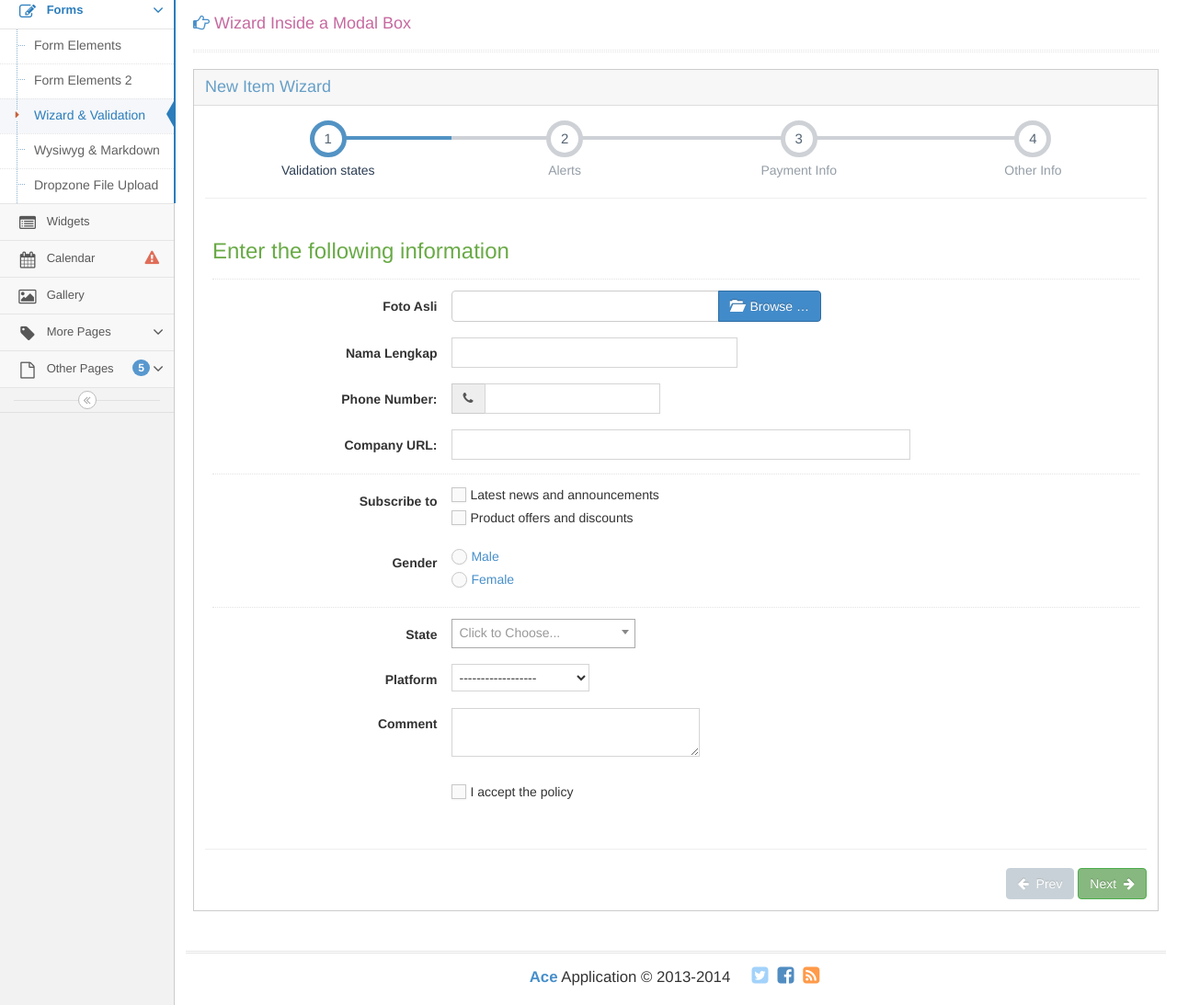
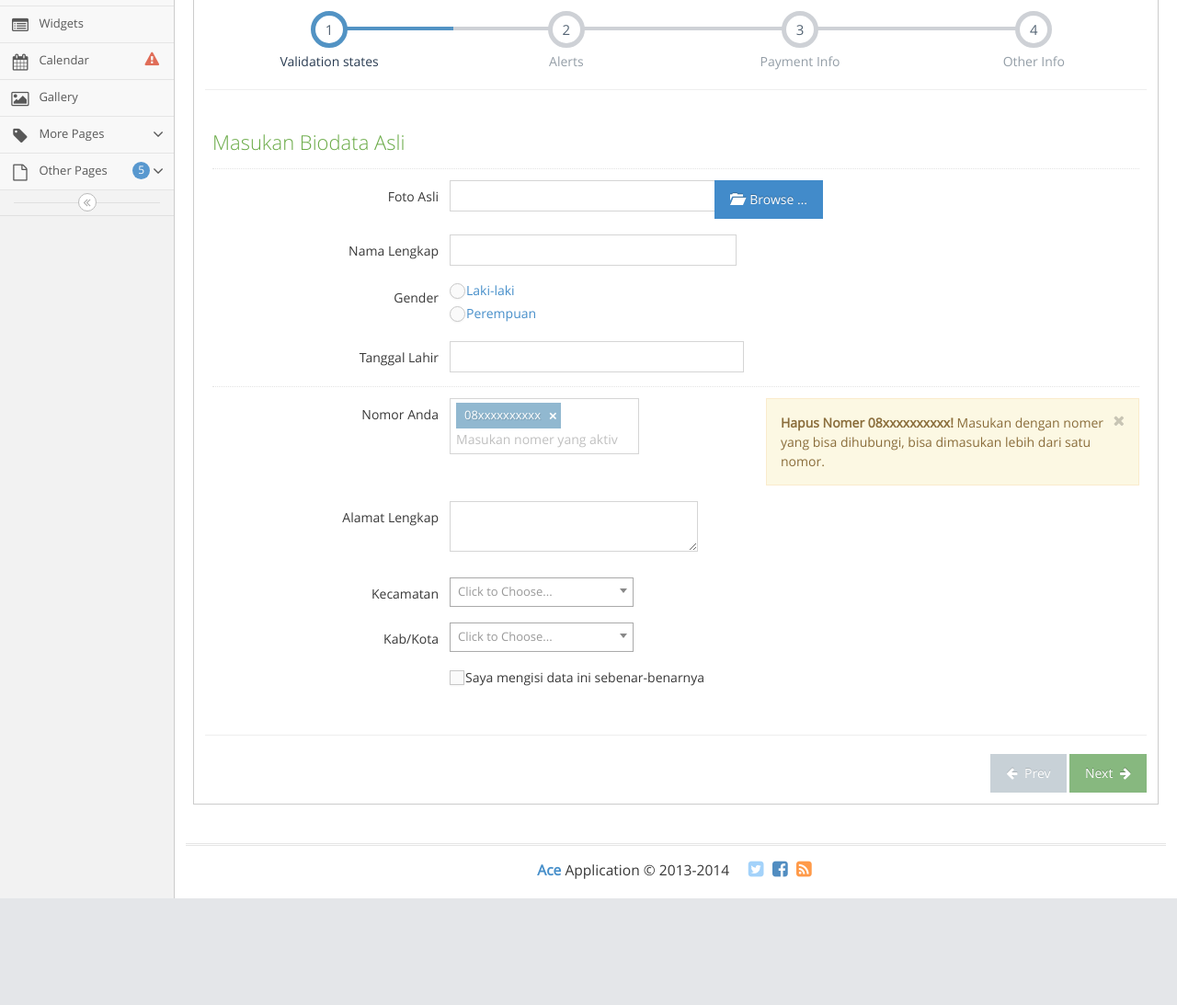
Before and after one commit to salamflamo/urut, a plain HTML site: page pelapak/fix/form-biodata.html in a window 1280 px wide. Shown: the part 239-1332 px from the top of the page at 92% size. After the commit the page ends 1216 px from the top, so only its background shows below. Drawn offline with nearby package versions, Linux system fonts and the light colour scheme; files whose address does not match are found by name.

Commit message:
menyelesaikan form biodata

```diff
--- a/pelapak/fix/form-biodata.html
+++ b/pelapak/fix/form-biodata.html
@@ -44,7 +44,7 @@
 		<![endif]-->
 
 		<!-- tambahan -->
-		<link href="https://maxcdn.bootstrapcdn.com/bootstrap/3.3.7/css/bootstrap.min.css" rel="stylesheet">
+		<!-- <link href="https://maxcdn.bootstrapcdn.com/bootstrap/3.3.7/css/bootstrap.min.css" rel="stylesheet"> -->
     <link href="avatar2/css/fileinput.css" media="all" rel="stylesheet" type="text/css"/>
     <link href="avatar2//themes/explorer/theme.css" media="all" rel="stylesheet" type="text/css"/>
     <script src="http://ajax.googleapis.com/ajax/libs/jquery/2.1.1/jquery.min.js"></script>
@@ -52,6 +52,12 @@
     <script src="avatar2//js/fileinput.js" type="text/javascript"></script>
     <script src="avatar2//themes/explorer/theme.js" type="text/javascript"></script>
     <!-- <script src="https://maxcdn.bootstrapcdn.com/bootstrap/3.3.7/js/bootstrap.min.js" type="text/javascript"></script> -->
+
+		<!-- tags input -->
+		<link rel="stylesheet" href="assets/css/jquery-ui.custom.min.css" />
+		<link rel="stylesheet" href="assets/css/chosen.min.css" />
+		<!-- date-picker -->
+		<link rel="stylesheet" href="assets/css/bootstrap-datepicker3.min.css" />
 	</head>
 
 	<body class="no-skin">
@@ -653,7 +659,7 @@
 						</ul>
 					</li>
 
-					<li class="active open">
+					<li class="">
 						<a href="#" class="dropdown-toggle">
 							<i class="menu-icon fa fa-pencil-square-o"></i>
 							<span class="menu-text"> Forms </span>
@@ -682,7 +688,7 @@
 								<b class="arrow"></b>
 							</li>
 
-							<li class="active">
+							<li class="">
 								<a href="form-wizard.html">
 									<i class="menu-icon fa fa-caret-right"></i>
 									Wizard &amp; Validation
@@ -1005,11 +1011,6 @@
 						<div class="row">
 							<div class="col-xs-12">
 								<!-- PAGE CONTENT BEGINS -->
-								<h4 class="lighter">
-									<i class="ace-icon fa fa-hand-o-right icon-animated-hand-pointer blue"></i>
-									<a href="#modal-wizard" data-toggle="modal" class="pink"> Wizard Inside a Modal Box </a>
-								</h4>
-
 								<div class="hr hr-18 hr-double dotted"></div>
 
 								<div class="widget-box">
@@ -1028,6 +1029,7 @@
 										</div> -->
 									</div>
 
+								<form class="form-horizontal " id="" method="post" enctype="multipart/form-data">
 									<div class="widget-body">
 										<div class="widget-main">
 											<div id="fuelux-wizard-container">
@@ -1056,75 +1058,9 @@
 												</div>
 
 												<hr />
-
 												<div class="step-content pos-rel">
 													<div class="step-pane active" data-step="1">
-														<h3 class="lighter block green">Enter the following information</h3>
-
-														<!-- <form class="form-horizontal" id="sample-form">
-															<div class="form-group has-warning">
-																<label for="inputWarning" class="col-xs-12 col-sm-3 control-label no-padding-right">Input with warning</label>
-
-																<div class="col-xs-12 col-sm-5">
-																	<span class="block input-icon input-icon-right">
-																		<input type="text" id="inputWarning" class="width-100" />
-																		<i class="ace-icon fa fa-leaf"></i>
-																	</span>
-																</div>
-																<div class="help-block col-xs-12 col-sm-reset inline"> Warning tip help! </div>
-															</div>
-
-															<div class="form-group has-error">
-																<label for="inputError" class="col-xs-12 col-sm-3 col-md-3 control-label no-padding-right">Input with error</label>
-
-																<div class="col-xs-12 col-sm-5">
-																	<span class="block input-icon input-icon-right">
-																		<input type="text" id="inputError" class="width-100" />
-																		<i class="ace-icon fa fa-times-circle"></i>
-																	</span>
-																</div>
-																<div class="help-block col-xs-12 col-sm-reset inline"> Error tip help! </div>
-															</div>
-
-															<div class="form-group has-success">
-																<label for="inputSuccess" class="col-xs-12 col-sm-3 control-label no-padding-right">Input with success</label>
-
-																<div class="col-xs-12 col-sm-5">
-																	<span class="block input-icon input-icon-right">
-																		<input type="text" id="inputSuccess" class="width-100" />
-																		<i class="ace-icon fa fa-check-circle"></i>
-																	</span>
-																</div>
-																<div class="help-block col-xs-12 col-sm-reset inline"> Success tip help! </div>
-															</div>
-
-															<div class="form-group has-info">
-																<label for="inputInfo" class="col-xs-12 col-sm-3 control-label no-padding-right">Input with info</label>
-
-																<div class="col-xs-12 col-sm-5">
-																	<span class="block input-icon input-icon-right">
-																		<input type="text" id="inputInfo" class="width-100" />
-																		<i class="ace-icon fa fa-info-circle"></i>
-																	</span>
-																</div>
-																<div class="help-block col-xs-12 col-sm-reset inline"> Info tip help! </div>
-															</div>
-
-															<div class="form-group">
-																<label for="inputError2" class="col-xs-12 col-sm-3 control-label no-padding-right">Input with error</label>
-
-																<div class="col-xs-12 col-sm-5">
-																	<span class="input-icon block">
-																		<input type="text" id="inputError2" class="width-100" />
-																		<i class="ace-icon fa fa-times-circle red"></i>
-																	</span>
-																</div>
-																<div class="help-block col-xs-12 col-sm-reset inline"> Error tip help! </div>
-															</div>
-														</form> -->
-
-														<form class="form-horizontal " id="" method="post" enctype="multipart/form-data">
-
+														<h3 class="lighter block green">Masukan Biodata Asli</h3>
 															<div class="hr hr-dotted"></div>
 															<div class="form-group">
 																<label for="image" class="control-label col-xs-12 col-sm-3 no-padding-right">Foto Asli</label>
@@ -1137,91 +1073,71 @@
 															<div class="space-2"></div>
 															<div class="form-group">
 																<label class="control-label col-xs-12 col-sm-3 no-padding-right" for="name">Nama Lengkap</label>
-
 																<div class="col-xs-12 col-sm-9">
 																	<div class="clearfix">
 																		<input type="text" id="name" name="name" class="col-xs-12 col-sm-5" />
 																	</div>
 																</div>
 															</div>
-
 															<div class="space-2"></div>
-
 															<div class="form-group">
-																<label class="control-label col-xs-12 col-sm-3 no-padding-right" for="phone">Phone Number:</label>
-
-																<div class="col-xs-12 col-sm-9">
-																	<div class="input-group">
-																		<span class="input-group-addon">
-																			<i class="ace-icon fa fa-phone"></i>
-																		</span>
-
-																		<input type="tel" id="phone" name="phone" />
-																	</div>
-																</div>
-															</div>
-
-															<div class="space-2"></div>
-
-															<div class="form-group">
-																<label class="control-label col-xs-12 col-sm-3 no-padding-right" for="url">Company URL:</label>
-
-																<div class="col-xs-12 col-sm-9">
-																	<div class="clearfix">
-																		<input type="url" id="url" name="url" class="col-xs-12 col-sm-8" />
-																	</div>
-																</div>
-															</div>
-
-															<div class="hr hr-dotted"></div>
-
-															<div class="form-group">
-																<label class="control-label col-xs-12 col-sm-3 no-padding-right">Subscribe to</label>
-
+																<label class="control-label col-xs-12 col-sm-3 no-padding-right">Gender</label>
 																<div class="col-xs-12 col-sm-9">
 																	<div>
-																		<label>
-																			<input name="subscription" value="1" type="checkbox" class="ace" />
-																			<span class="lbl"> Latest news and announcements</span>
+																		<label class="line-height-1 blue">
+																			<input name="gender" value="1" type="radio" class="ace" />
+																			<span class="lbl">Laki-laki</span>
 																		</label>
 																	</div>
-
 																	<div>
-																		<label>
-																			<input name="subscription" value="2" type="checkbox" class="ace" />
-																			<span class="lbl"> Product offers and discounts</span>
+																		<label class="line-height-1 blue">
+																			<input name="gender" value="2" type="radio" class="ace" />
+																			<span class="lbl">Perempuan</span>
 																		</label>
 																	</div>
 																</div>
 															</div>
-
+															<div class="form-group">
+																<label class="control-label col-xs-12 col-sm-3 no-padding-right" for="tgl">Tanggal Lahir</label>
+																<div class="col-xs-12 col-sm-4">
+																	<input class="form-control date-picker" id="id-date-picker-1" type="text" data-date-format="dd-mm-yyyy" />
+																</div>
+
+															</div>
+															<div class="hr hr-dotted"></div>
+															<div class="form-group">
+																<label class="col-sm-3 control-label no-padding-right" for="form-field-tags">Nomor Anda</label>
+
+																<div class="col-sm-4">
+																	<div class="inline">
+																		<input type="text" name="tags" id="form-field-tags" value="" placeholder="Masukan nomer yang aktiv" />
+																	</div>
+																</div>
+																<div class="col-sm-5">
+																	<div class="alert alert-warning">
+																		<button type="button" class="close" data-dismiss="alert">
+																			<i class="ace-icon fa fa-times"></i>
+																		</button>
+																		<strong>Hapus Nomer 08xxxxxxxxxx!</strong>
+																		Masukan dengan nomer yang bisa dihubungi, bisa dimasukan lebih dari satu nomor.
+																		<br />
+																	</div>
+
+																</div>
+															</div>
 															<div class="space-2"></div>
-
 															<div class="form-group">
-																<label class="control-label col-xs-12 col-sm-3 no-padding-right">Gender</label>
+																<label class="control-label col-xs-12 col-sm-3 no-padding-right" for="comment">Alamat Lengkap</label>
 
 																<div class="col-xs-12 col-sm-9">
-																	<div>
-																		<label class="line-height-1 blue">
-																			<input name="gender" value="1" type="radio" class="ace" />
-																			<span class="lbl"> Male</span>
-																		</label>
-																	</div>
-
-																	<div>
-																		<label class="line-height-1 blue">
-																			<input name="gender" value="2" type="radio" class="ace" />
-																			<span class="lbl"> Female</span>
-																		</label>
+																	<div class="clearfix">
+																		<textarea class="input-xlarge" name="comment" id="comment"></textarea>
 																	</div>
 																</div>
 															</div>
-
-															<div class="hr hr-dotted"></div>
-
+															<div class="space-8"></div>
 															<div class="form-group">
-																<label class="control-label col-xs-12 col-sm-3 no-padding-right" for="state">State</label>
-
+																<label class="control-label col-xs-12 col-sm-3 no-padding-right" for="state">Kecamatan</label>
 																<div class="col-xs-12 col-sm-9">
 																	<select id="state" name="state" class="select2" data-placeholder="Click to Choose...">
 																		<option value="">&nbsp;</option>
@@ -1278,49 +1194,27 @@
 																	</select>
 																</div>
 															</div>
-
 															<div class="space-2"></div>
-
 															<div class="form-group">
-																<label class="control-label col-xs-12 col-sm-3 no-padding-right" for="platform">Platform</label>
-
+																<label class="control-label col-xs-12 col-sm-3 no-padding-right" for="state">Kab/Kota</label>
 																<div class="col-xs-12 col-sm-9">
-																	<div class="clearfix">
-																		<select class="input-medium" id="platform" name="platform">
-																			<option value="">------------------</option>
-																			<option value="linux">Linux</option>
-																			<option value="windows">Windows</option>
-																			<option value="mac">Mac OS</option>
-																			<option value="ios">iOS</option>
-																			<option value="android">Android</option>
-																		</select>
-																	</div>
+																	<select id="state" name="state" class="select2" data-placeholder="Click to Choose...">
+																		<option value="">&nbsp;</option>
+																		<option value="AL">Kota. Tegal</option>
+																		<option value="AK">Kab. Tegal</option>
+																		<option value="AZ">Kota Slawi</option>
+																	</select>
 																</div>
 															</div>
-
 															<div class="space-2"></div>
-
-															<div class="form-group">
-																<label class="control-label col-xs-12 col-sm-3 no-padding-right" for="comment">Comment</label>
-
-																<div class="col-xs-12 col-sm-9">
-																	<div class="clearfix">
-																		<textarea class="input-xlarge" name="comment" id="comment"></textarea>
-																	</div>
-																</div>
-															</div>
-
-															<div class="space-8"></div>
-
 															<div class="form-group">
 																<div class="col-xs-12 col-sm-4 col-sm-offset-3">
 																	<label>
 																		<input name="agree" id="agree" type="checkbox" class="ace" />
-																		<span class="lbl"> I accept the policy</span>
+																		<span class="lbl">Saya mengisi data ini sebenar-benarnya</span>
 																	</label>
 																</div>
 															</div>
-														</form>
 													</div>
 
 													<div class="step-pane" data-step="2">
@@ -1372,6 +1266,49 @@
 																This alert needs your attention, but it's not super important.
 																<br />
 															</div>
+															<div class="space-2">
+
+															</div>
+															<div class="form-group">
+																<label for="image" class="control-label col-xs-12 col-sm-3 no-padding-right">Foto Asli</label>
+																<div class="col-xs-12 col-sm-5">
+																	<div class="clearfix">
+																		<input id="file-0d" class="file" type="file">
+																	</div>
+																</div>
+															</div>
+															<div class="space-2"></div>
+															<div class="form-group">
+																<label class="control-label col-xs-12 col-sm-3 no-padding-right" for="name">Nama Lengkap</label>
+
+																<div class="col-xs-12 col-sm-9">
+																	<div class="clearfix">
+																		<input type="text" id="name" name="name" class="col-xs-12 col-sm-5" />
+																	</div>
+																</div>
+															</div>
+															<div class="space-2"></div>
+															<div class="form-group">
+																<label class="col-sm-3 control-label no-padding-right" for="form-field-tags">Tag input</label>
+
+																<div class="col-sm-4">
+																	<div class="inline">
+																		<input type="text" name="tags" id="form-field-tags" value="Masukan nomor" placeholder="Masukan nomer yang aktiv" />
+																	</div>
+																</div>
+																<div class="col-sm-5">
+																	<div class="alert alert-warning">
+																		<button type="button" class="close" data-dismiss="alert">
+																			<i class="ace-icon fa fa-times"></i>
+																		</button>
+																		<strong>Hapus Nomer 08xxxxxxxxxx!</strong>
+																		Masukan dengan nomer yang bisa dihubungi.
+																		<br />
+																	</div>
+
+																</div>
+															</div>
+															<div class="space-2"></div>
 														</div>
 													</div>
 
@@ -1396,90 +1333,16 @@
 													<i class="ace-icon fa fa-arrow-left"></i>
 													Prev
 												</button>
-
 												<button class="btn btn-success btn-next" data-last="Finish">
 													Next
 													<i class="ace-icon fa fa-arrow-right icon-on-right"></i>
 												</button>
 											</div>
 										</div><!-- /.widget-main -->
-									</div><!-- /.widget-body -->
+									</div>
+									<!-- /.widget-body -->
+								</form>
 								</div>
-
-								<div id="modal-wizard" class="modal">
-									<div class="modal-dialog">
-										<div class="modal-content">
-											<div id="modal-wizard-container">
-												<div class="modal-header">
-													<ul class="steps">
-														<li data-step="1" class="active">
-															<span class="step">1</span>
-															<span class="title">Validation states</span>
-														</li>
-
-														<li data-step="2">
-															<span class="step">2</span>
-															<span class="title">Alerts</span>
-														</li>
-
-														<li data-step="3">
-															<span class="step">3</span>
-															<span class="title">Payment Info</span>
-														</li>
-
-														<li data-step="4">
-															<span class="step">4</span>
-															<span class="title">Other Info</span>
-														</li>
-													</ul>
-												</div>
-
-												<div class="modal-body step-content">
-													<div class="step-pane active" data-step="1">
-														<div class="center">
-															<h4 class="blue">Step 1</h4>
-														</div>
-													</div>
-
-													<div class="step-pane" data-step="2">
-														<div class="center">
-															<h4 class="blue">Step 2</h4>
-														</div>
-													</div>
-
-													<div class="step-pane" data-step="3">
-														<div class="center">
-															<h4 class="blue">Step 3</h4>
-														</div>
-													</div>
-
-													<div class="step-pane" data-step="4">
-														<div class="center">
-															<h4 class="blue">Step 4</h4>
-														</div>
-													</div>
-												</div>
-											</div>
-
-											<div class="modal-footer wizard-actions">
-												<button class="btn btn-sm btn-prev">
-													<i class="ace-icon fa fa-arrow-left"></i>
-													Prev
-												</button>
-
-												<button class="btn btn-success btn-sm btn-next" data-last="Finish">
-													Next
-													<i class="ace-icon fa fa-arrow-right icon-on-right"></i>
-												</button>
-
-												<button class="btn btn-danger btn-sm pull-left" data-dismiss="modal">
-													<i class="ace-icon fa fa-times"></i>
-													Cancel
-												</button>
-											</div>
-										</div>
-									</div>
-								</div><!-- PAGE CONTENT ENDS -->
 							</div><!-- /.col -->
 						</div><!-- /.row -->
 					</div><!-- /.page-content -->
@@ -1539,10 +1402,13 @@
 		<script src="assets/js/bootbox.js"></script>
 		<script src="assets/js/jquery.maskedinput.min.js"></script>
 		<script src="assets/js/select2.min.js"></script>
-
+		<!-- tag input -->
+		<script src="assets/js/bootstrap-tag.min.js"></script>
 		<!-- ace scripts -->
 		<script src="assets/js/ace-elements.min.js"></script>
 		<script src="assets/js/ace.min.js"></script>
+		<!-- date-picker -->
+		<script src="assets/js/bootstrap-datepicker.min.js"></script>
 
 		<!-- inline scripts related to this page -->
 		<script type="text/javascript">
@@ -1724,7 +1590,38 @@
 				$('#modal-wizard-container').ace_wizard();
 				$('#modal-wizard .wizard-actions .btn[data-dismiss=modal]').removeAttr('disabled');
 
-
+				// tag input
+				var tag_input = $('#form-field-tags');
+				try{
+					tag_input.tag(
+					  {
+						placeholder:tag_input.attr('placeholder'),
+						//enable typeahead by specifying the source array
+						source: ace.vars[''],//defined in ace.js >> ace.enable_search_ahead
+						/**
+						//or fetch data from database, fetch those that match "query"
+						source: function(query, process) {
+						  $.ajax({url: 'remote_source.php?q='+encodeURIComponent(query)})
+						  .done(function(result_items){
+							process(result_items);
+						  });
+						}
+						*/
+					  }
+					)
+
+					//programmatically add/remove a tag
+					var $tag_obj = $('#form-field-tags').data('tag');
+					$tag_obj.add('08xxxxxxxxxx');
+
+					var index = $tag_obj.inValues('some tag');
+					$tag_obj.remove(index);
+				}
+				catch(e) {
+					//display a textarea for old IE, because it doesn't support this plugin or another one I tried!
+					tag_input.after('<textarea id="'+tag_input.attr('id')+'" name="'+tag_input.attr('name')+'" rows="3">'+tag_input.val()+'</textarea>').remove();
+					//autosize($('#form-field-tags'));
+				}
 				/**
 				$('#date').datepicker({autoclose:true}).on('changeDate', function(ev) {
 					$(this).closest('form').validate().element($(this));
@@ -1739,6 +1636,33 @@
 				$(document).one('ajaxloadstart.page', function(e) {
 					//in ajax mode, remove remaining elements before leaving page
 					$('[class*=select2]').remove();
+				});
+
+				// datepicker
+				$('.date-picker').datepicker({
+					autoclose: true,
+					todayHighlight: true
+				})
+				//show datepicker when clicking on the icon
+				.next().on(ace.click_event, function(){
+					$(this).prev().focus();
+				});
+
+				//or change it into a date range picker
+				$('.input-daterange').datepicker({autoclose:true});
+
+
+				//to translate the daterange picker, please copy the "examples/daterange-fr.js" contents here before initialization
+				$('input[name=date-range-picker]').daterangepicker({
+					'applyClass' : 'btn-sm btn-success',
+					'cancelClass' : 'btn-sm btn-default',
+					locale: {
+						applyLabel: 'Apply',
+						cancelLabel: 'Cancel',
+					}
+				})
+				.prev().on(ace.click_event, function(){
+					$(this).next().focus();
 				});
 			})
 		</script>
@@ -1844,6 +1768,5 @@
 		         */
 		    });
 		</script>
-
 	</body>
 </html>
```
Also changed, not shown: pelapak/fix/index.html (+1 -1 lines), pelapak/fix/tabel-orderan.html (+1 -1 lines).
